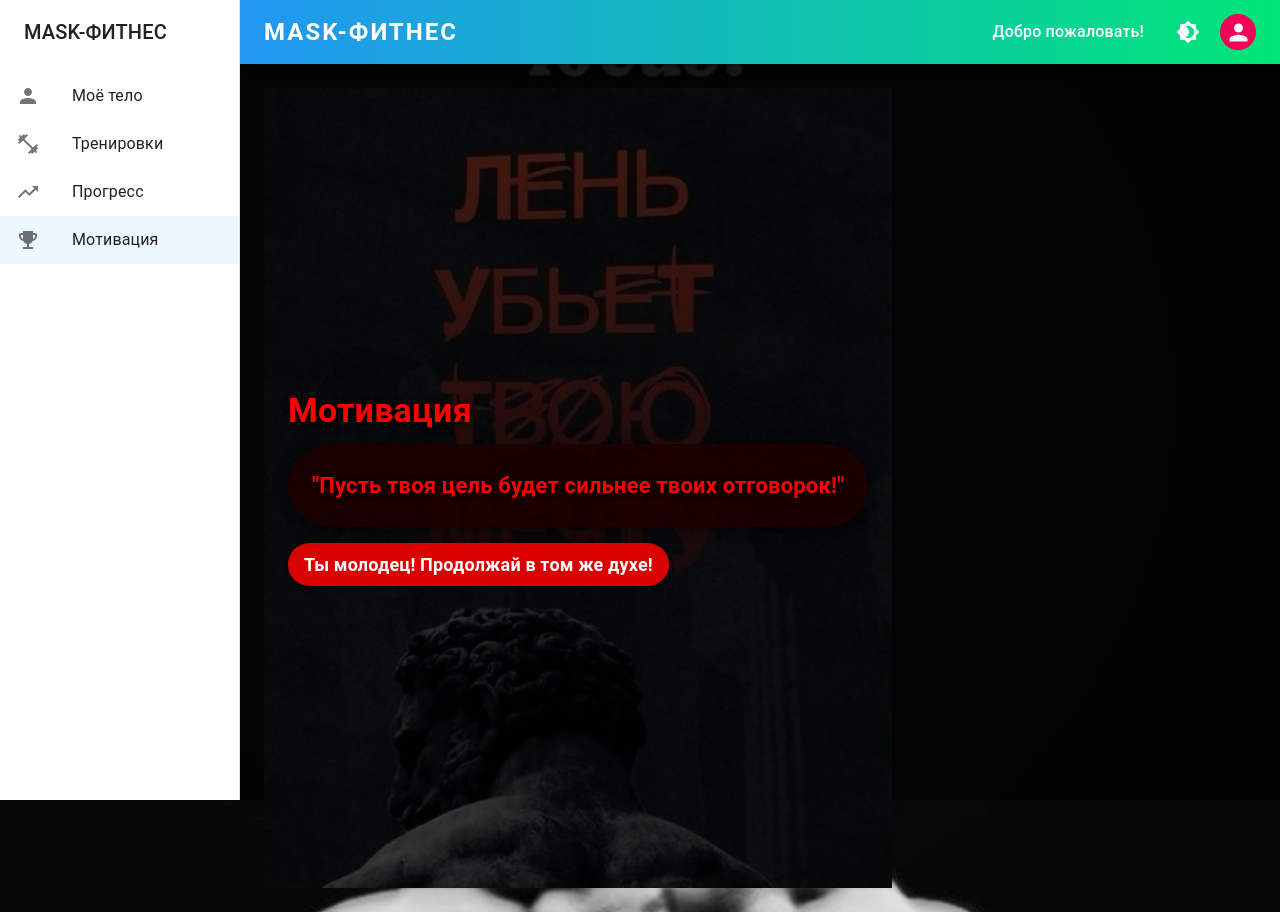
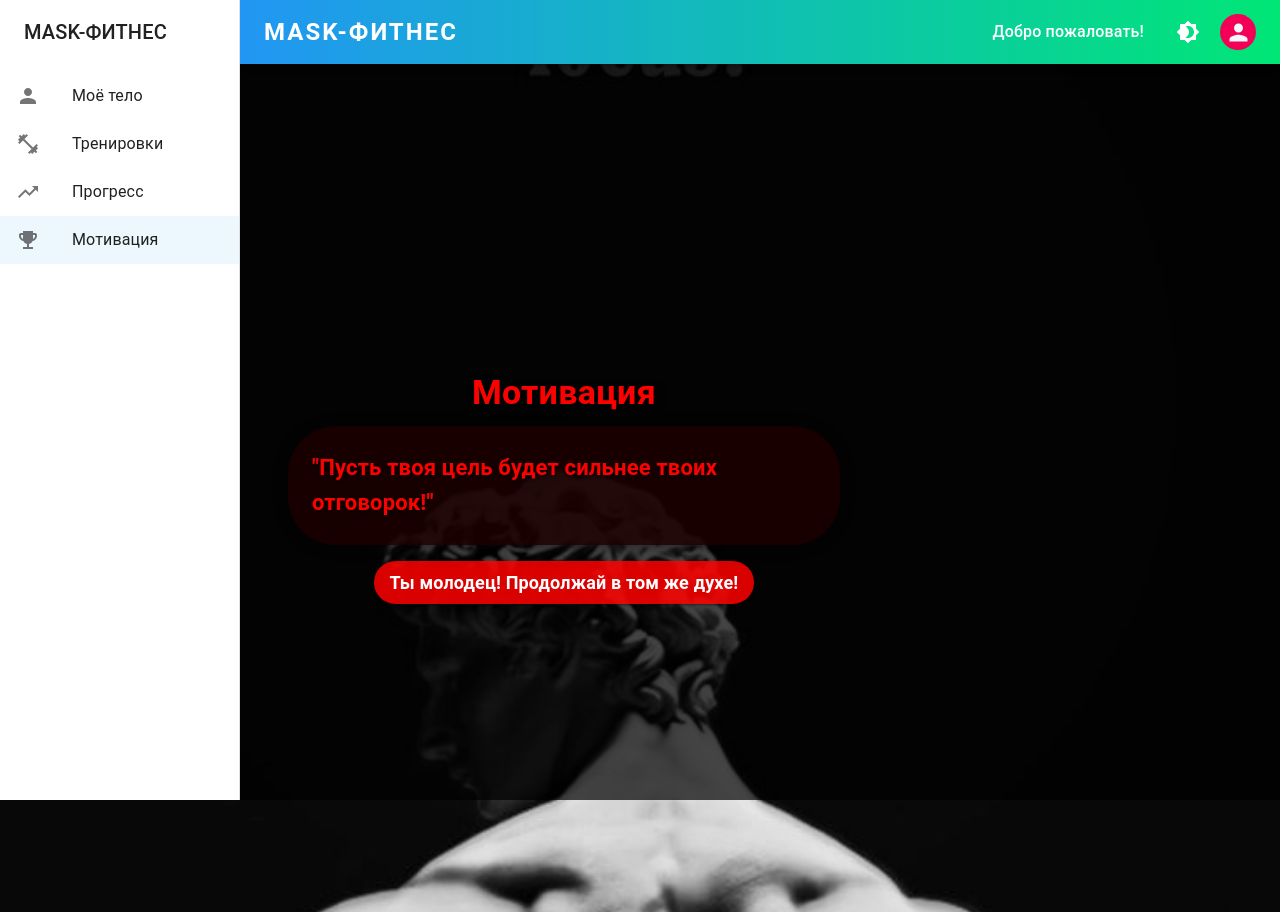
Before and after one commit to mask555670/MASK-FIT, a React (Vite) app: page /motivation in a window 1280 px wide. Built offline with nearby package versions, Linux system fonts and the light colour scheme.

Commit message:
Убран локальный фон и затемнение в Motivation, теперь используется только глобальный фон

```diff
--- a/src/pages/Motivation.tsx
+++ b/src/pages/Motivation.tsx
@@ -30,19 +30,11 @@ export default function Motivation() {
       flexDirection: 'column',
       alignItems: 'center',
       justifyContent: 'center',
-      backgroundImage: 'url(/motivation-bg.jpg)',
-      backgroundSize: 'cover',
-      backgroundPosition: 'center',
       position: 'relative',
+      width: '100%',
+      maxWidth: 600,
+      margin: '0 auto',
     }}>
-      {/* Затемнение для читаемости */}
-      <Box sx={{
-        position: 'absolute',
-        top: 0, left: 0, right: 0, bottom: 0,
-        bgcolor: 'rgba(0,0,0,0.7)',
-        zIndex: 1,
-      }} />
-      <Box sx={{ position: 'relative', zIndex: 2, width: '100%', maxWidth: 600 }}>
       <Typography variant="h4" gutterBottom sx={{ color: '#ff0000', fontWeight: 700, textShadow: '2px 2px 8px #000' }}>
         Мотивация
       </Typography>
@@ -55,6 +47,5 @@ export default function Motivation() {
         {todayMotivation}
       </Paper>
     </Box>
-    </Box>
   );
 }
```
Lines whose indentation alone changed are shown as unchanged.
